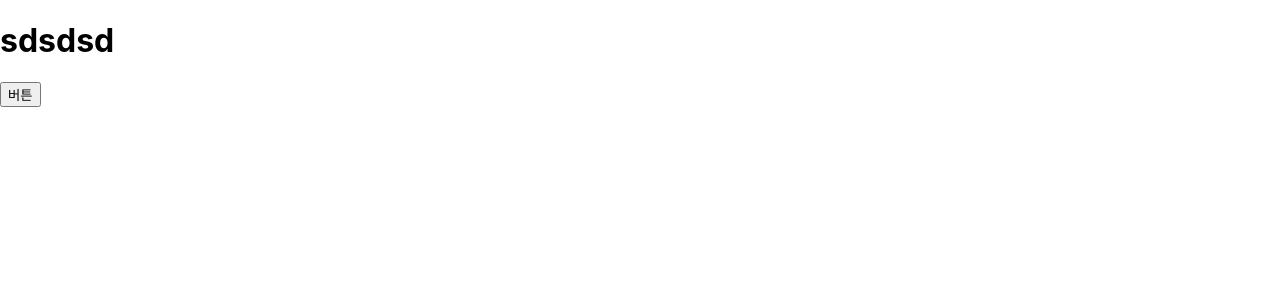
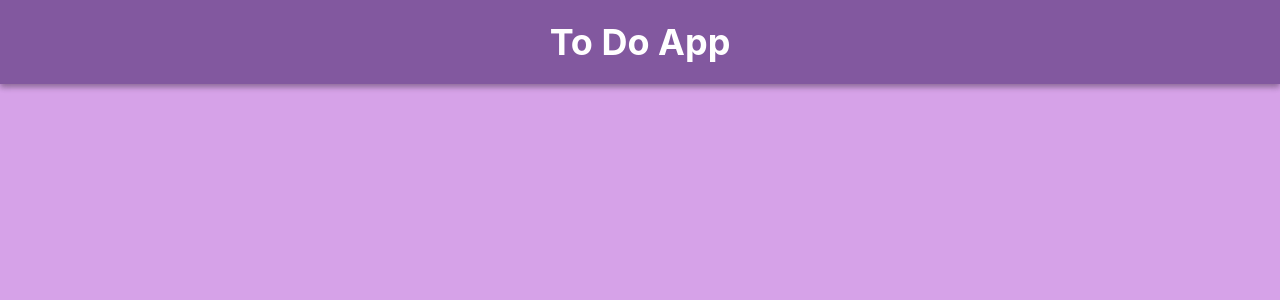
Before and after one commit to minhanPark/React-Hooks-Todo, a React (Create React App) app: page / in a window 1280 px wide. Shown: the top 300 px of the page. Built offline with nearby package versions, Linux system fonts and the light colour scheme.

Commit message:
add Header Component

```diff
--- a/src/App.js
+++ b/src/App.js
@@ -1,10 +1,23 @@
 import React from "react";
+import { createGlobalStyle } from "styled-components";
 import TodoContextProvider from "./Context";
 import Header from "./Components/Header";
+import { Colors } from "./Constants";
+
+const GlobalStyle = createGlobalStyle`
+  html {
+    height: 100%;
+  }
+  body {
+    height: 100%;
+    background-color: ${Colors.Bg};
+  }
+`;
 
 function App() {
   return (
     <TodoContextProvider>
+      <GlobalStyle />
       <div className="App">
         <Header />
       </div>
--- a/src/Components/Header.js
+++ b/src/Components/Header.js
@@ -1,23 +1,28 @@
 import React from "react";
 import styled from "styled-components";
 import { Colors } from "../Constants";
-import { useState, useDispatch } from "../Context";
-import { ADD } from "../Reducer/actions";
 
-const HeaderBg = styled.div``;
+const HeaderBg = styled.div`
+  width: 100%;
+  background-color: ${Colors.HeaderBg};
+  margin: 0;
+  padding: 20px;
+  box-sizing: border-box;
+  box-shadow: 0 3px 6px rgba(0, 0, 0, 0.16), 0 3px 6px rgba(0, 0, 0, 0.23);
+`;
 
-const HeaderText = styled.h1``;
+const HeaderText = styled.h1`
+  margin: 0;
+  color: ${Colors.White};
+  text-align: center;
+  font-weight: 700;
+  font-size: 36px;
+`;
 
 const Header = () => {
-  const state = useState();
-  const dispatch = useDispatch();
-  console.log(state.todos);
   return (
     <HeaderBg>
-      <HeaderText>sdsdsd</HeaderText>
-      <button onClick={() => dispatch({ type: ADD, payload: "테스트입니다." })}>
-        버튼
-      </button>
+      <HeaderText>To Do App</HeaderText>
     </HeaderBg>
   );
 };
```
